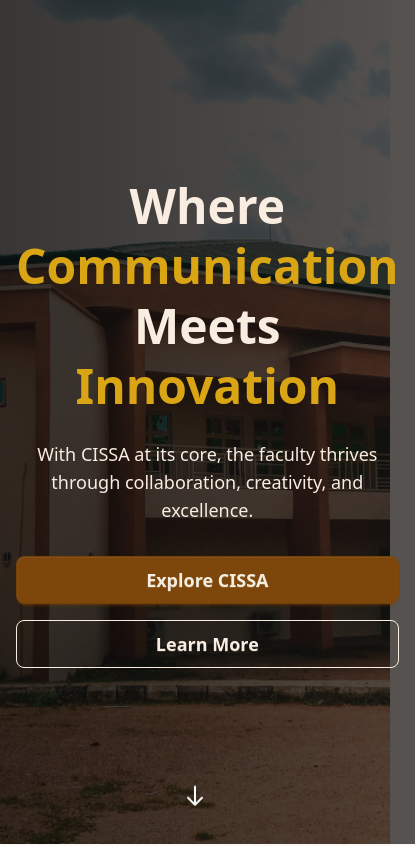
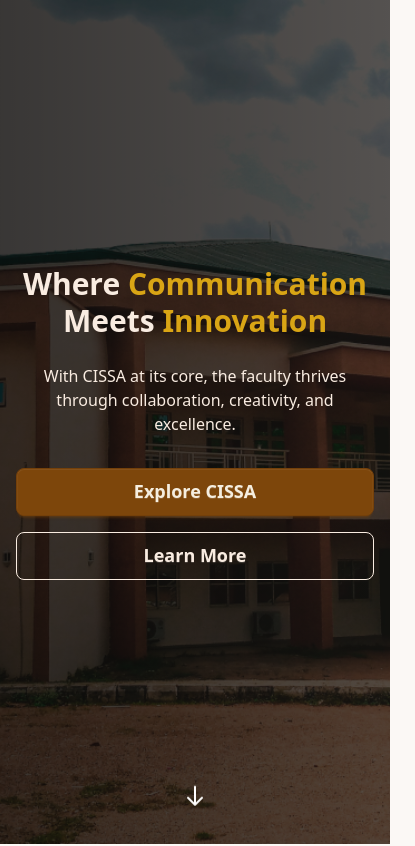
Before and after one commit to cissaunilorin/cissa-paragon-website-frontend, a Next.js app: page / in a window 390 px wide. Shown: the top 846 px of the page, 415 px wide, since content can reach past the window. Built offline with nearby package versions, Linux system fonts and the light colour scheme.

Commit message:
fix: enhance Hero component layout and readability with overflow handling and responsive text sizes

```diff
--- a/src/app/layout.tsx
+++ b/src/app/layout.tsx
@@ -7,6 +7,10 @@
 }>) {
   return (
     <html lang="en">
+      <head>
+        <meta name="viewport" content="width=device-width, initial-scale=1" />
+        <title>CISSA - Communication and Information Sciences Student Association</title>
+      </head>
       <body>
         {children}
       </body>
--- a/src/components/Home/Hero.tsx
+++ b/src/components/Home/Hero.tsx
@@ -2,7 +2,7 @@
     return (
         <div
             id="home"
-            className="hero min-h-screen relative"
+            className="hero min-h-screen relative overflow-x-hidden" // added overflow-x-hidden
             style={{
                 backgroundImage: "url(/assets/ov-3.png)",
             }}
@@ -10,12 +10,12 @@
             <div className="hero-overlay bg-gradient-to-r from-black/60 to-black/40"></div>
             <div className="hero-content text-neutral-content text-center">
                 <div className="max-w-4xl">
-                    <h1 className="mb-6 text-5xl md:text-7xl font-bold leading-tight">
+                    <h1 className="mb-6 text-3xl sm:text-5xl md:text-7xl font-bold leading-tight whitespace-normal break-words">
                         Where{" "}
                         <span className="text-secondary">Communication</span>{" "}
                         Meets <span className="text-secondary">Innovation</span>
                     </h1>
-                    <p className="mb-8 text-lg md:text-xl max-w-2xl mx-auto">
+                    <p className="mb-8 text-base md:text-xl max-w-2xl mx-auto whitespace-normal">
                         With CISSA at its core, the faculty thrives through
                         collaboration, creativity, and excellence.
                     </p>
```
